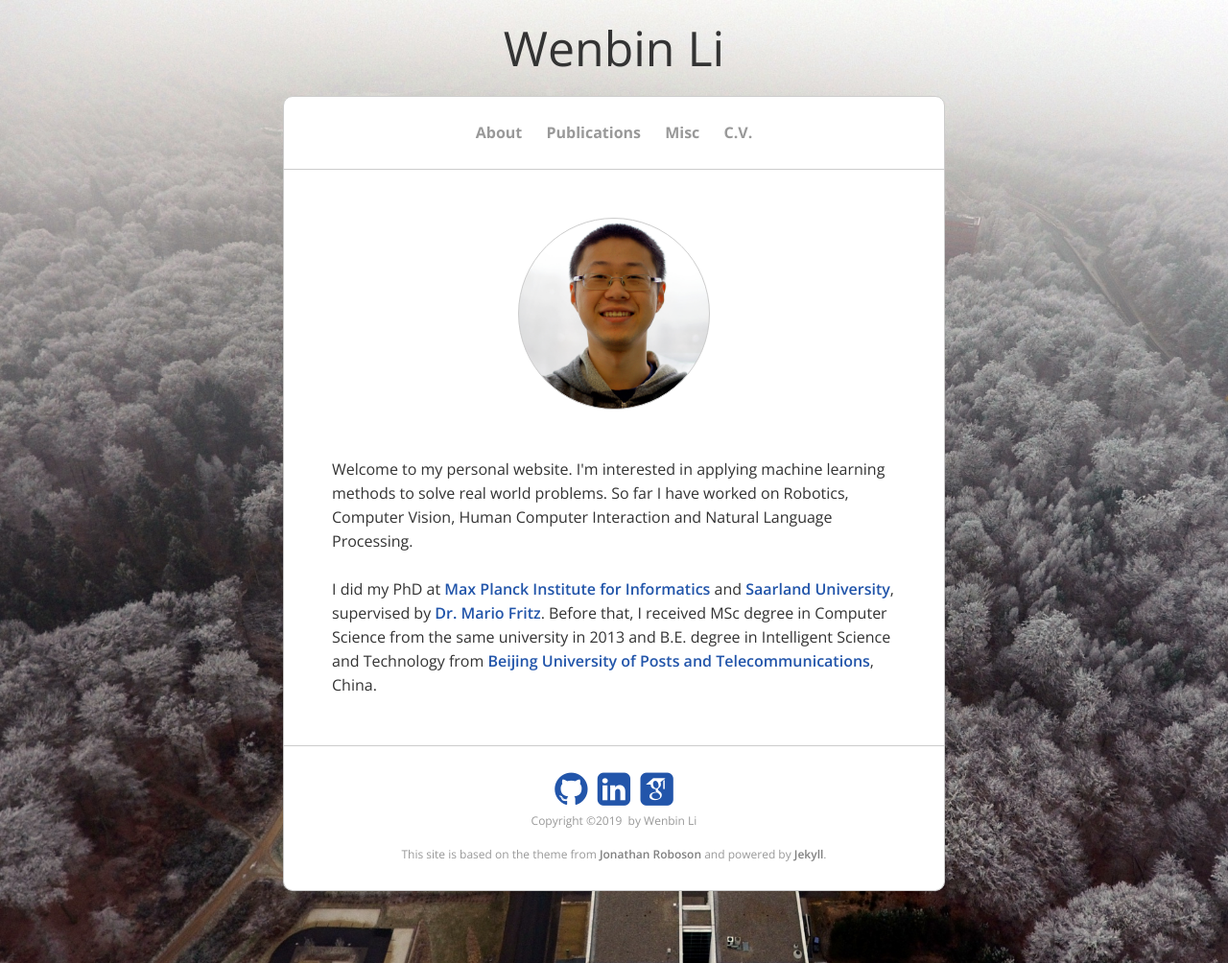
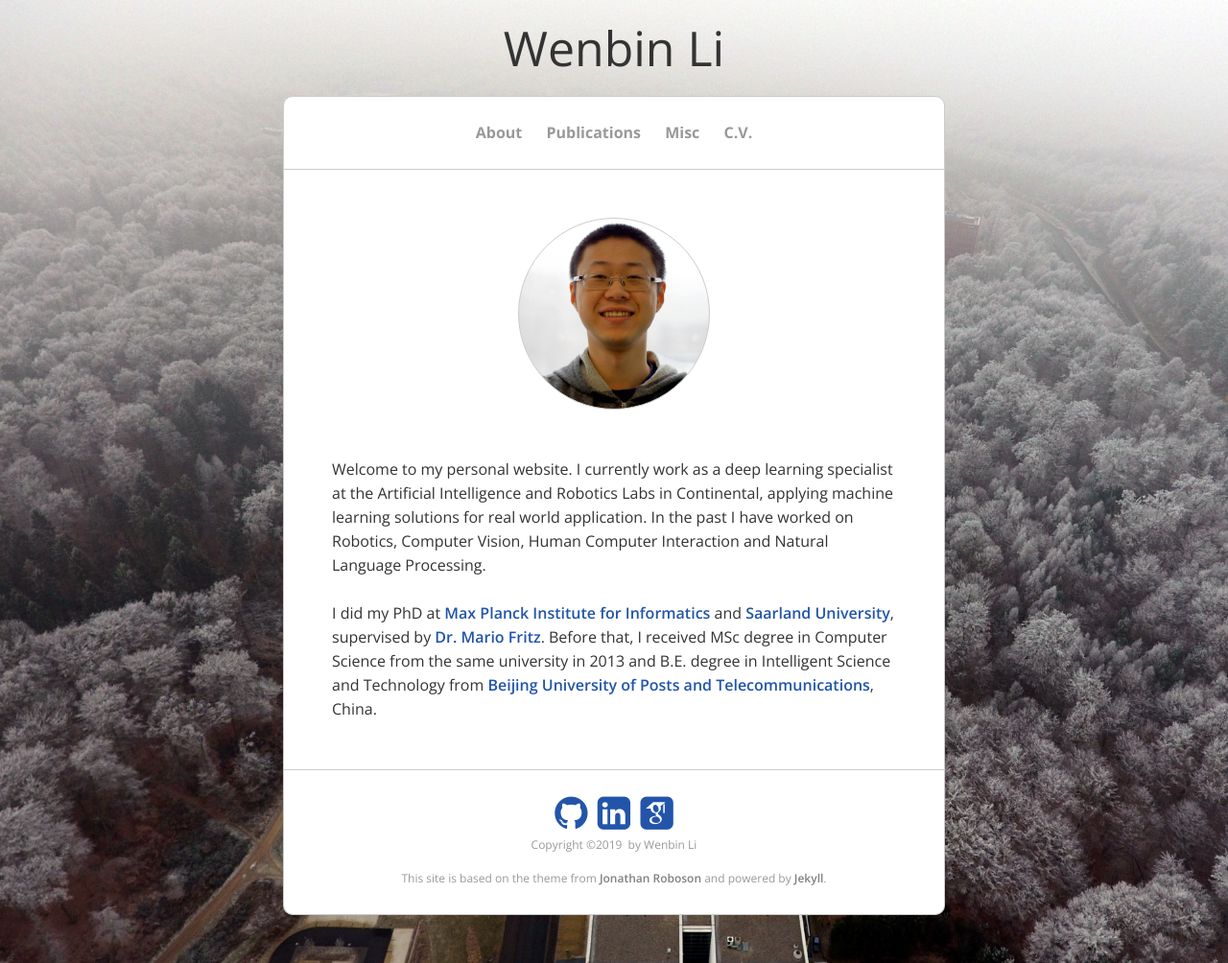
Before and after one commit to wenbinli/wenbinli.github.io, a Jekyll site: the page built from index.html, in a window 1280 px wide. Shown: the whole page at 96% size. Built offline with Jekyll 4.4.1, drawn with Linux system fonts in a browser that asks for light colours; nearby versions of some CDN libraries; some web fonts are replaced.

Commit message:
update intro

```diff
--- a/index.html
+++ b/index.html
@@ -6,7 +6,7 @@ title: index
 <div class="portrait"></div>
 
 <p>
-Welcome to my personal website. I'm interested in applying machine learning methods to solve real world problems. So far I have worked on Robotics, Computer Vision, Human Computer Interaction and Natural Language Processing.
+Welcome to my personal website. I currently work as a deep learning specialist at the Artificial Intelligence and Robotics Labs in Continental, applying machine learning solutions for real world application. In the past I have worked on Robotics, Computer Vision, Human Computer Interaction and Natural Language Processing.
 </p>
 
 <p>
```
